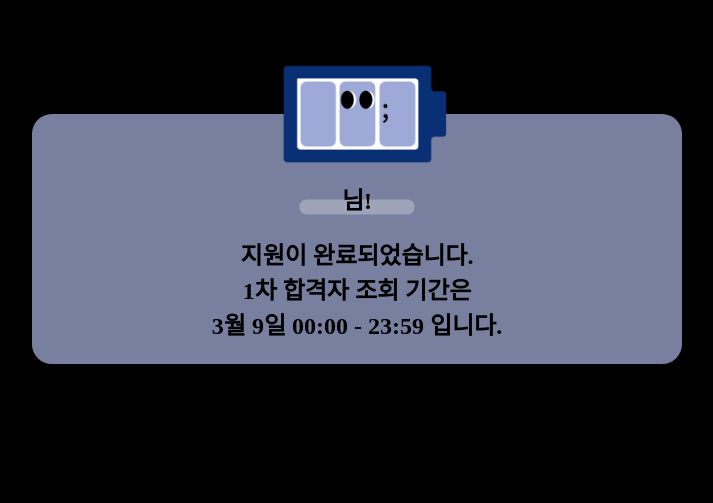
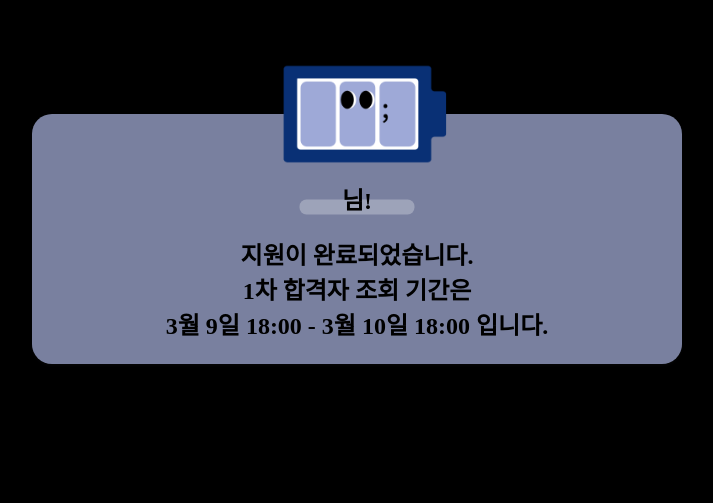
Before and after one commit to sswuWAGI/homepage, a Django app: page /application/join_success/ in a window 1280 px wide; the page is wider, and only the part inside the window is pictured. Shown: the part 161-664 px from the top of that part, without its empty margins (283-996 px from the left). Run offline with Django 4.2, Linux system fonts and the light colour scheme; parts of the project's set-up code (start-up, migrations or seed data) failed here and were passed over; some web fonts are replaced.

```diff
--- a/application/templates/application/join_success.html
+++ b/application/templates/application/join_success.html
@@ -16,7 +16,7 @@
                 <div id="underline"></div>
                 <div class="modal-content">
                     <h2 class="message">{{name}}님!</h2>
-                    <h2 class="message">지원이 완료되었습니다.<br>1차 합격자 조회 기간은<br>3월 9일 00:00 - 23:59 입니다. </h2>
+                    <h2 class="message">지원이 완료되었습니다.<br>1차 합격자 조회 기간은<br>3월 9일 18:00 - 3월 10일 18:00 입니다. </h2>
                 </div>
             </div>
         </div>
```
